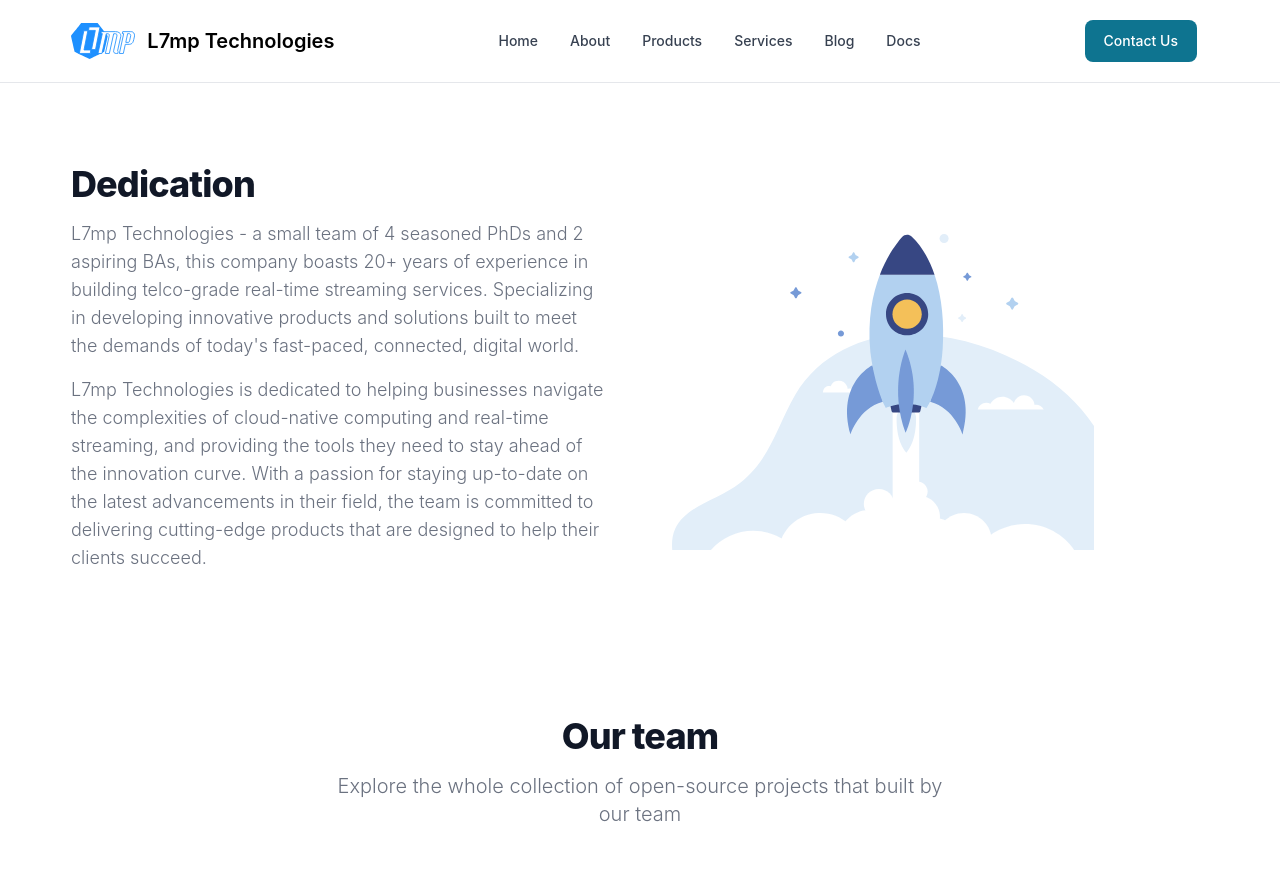
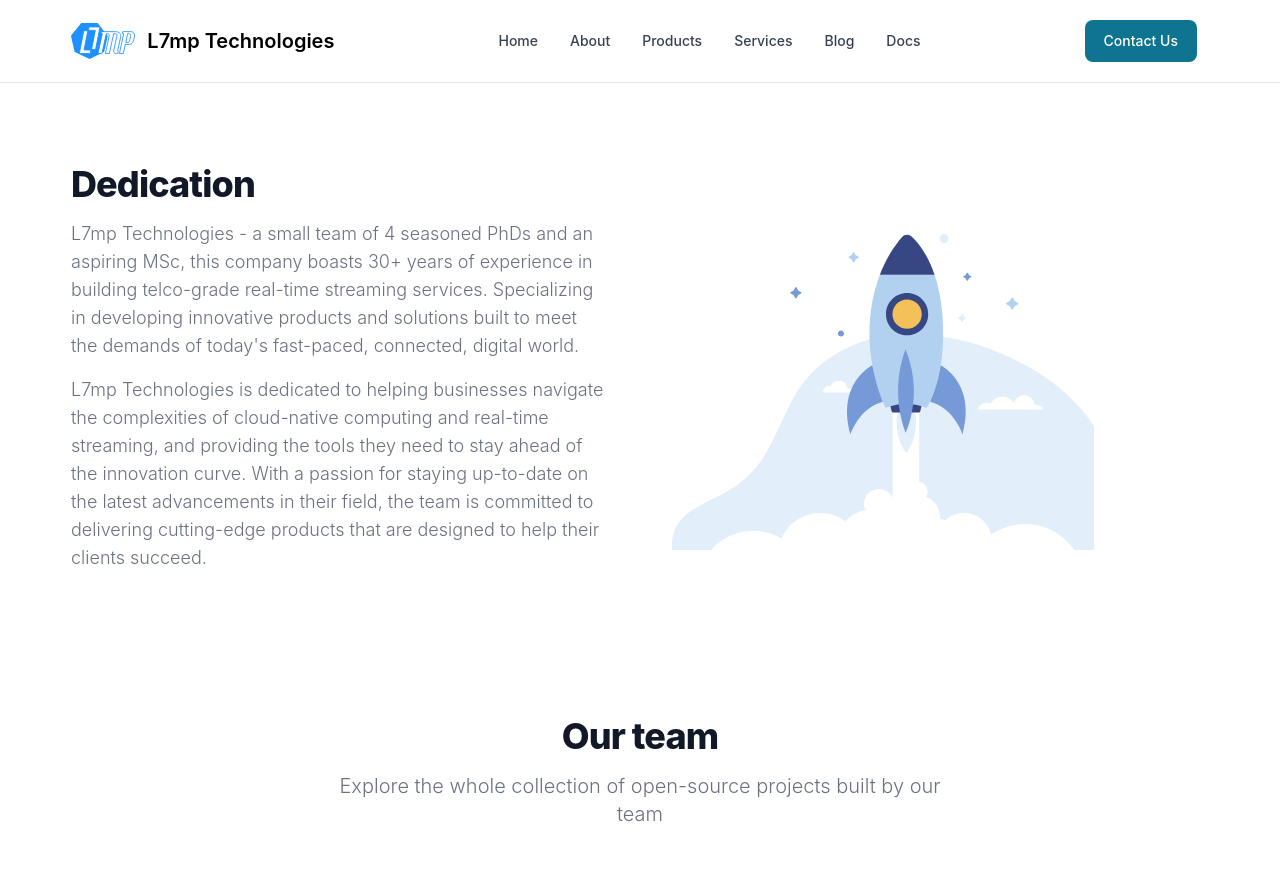
Before and after one commit to l7mp/l7mp.io, a React (Create React App) app: page /#/about in a window 1280 px wide. Shown: the top 890 px of the page. Built offline with nearby package versions, Linux system fonts and the light colour scheme.

Commit message:
Update about page
- Update team description
- Fix a thinko
- Reorganize variables to separate constant constants and
  not-so-constant constants

```diff
--- a/src/data/AboutData.js
+++ b/src/data/AboutData.js
@@ -6,22 +6,22 @@ import NMateImg from '../../src/assets/img/members/nmate.jpg';
 import VRichardImg from '../../src/assets/img/members/vrichard.jpg';
 import DKornelImg from '../../src/assets/img/members/dkornel.jpg';
 
+const githubPath = 'M8 0C3.58 0 0 3.58 0 8c0 3.54 2.29 6.53 5.47 7.59.4.07.55-.17.55-.38 0-.19-.01-.82-.01-1.49-2.01.37-2.53-.49-2.69-.94-.09-.23-.48-.94-.82-1.13-.28-.15-.68-.52-.01-.53.63-.01 1.08.58 1.23.82.72 1.21 1.87.87 2.33.66.07-.52.28-.87.51-1.07-1.78-.2-3.64-.89-3.64-3.95 0-.87.31-1.59.82-2.15-.08-.2-.36-1.02.08-2.12 0 0 .67-.21 2.2.82.64-.18 1.32-.27 2-.27.68 0 1.36.09 2 .27 1.53-1.04 2.2-.82 2.2-.82.44 1.1.16 1.92.08 2.12.51.56.82 1.27.82 2.15 0 3.07-1.87 3.75-3.65 3.95.29.25.54.73.54 1.48 0 1.07-.01 1.93-.01 2.2 0 .21.15.46.55.38A8.012 8.012 0 0 0 16 8c0-4.42-3.58-8-8-8z';
+
+const linkedinPath = 'M0 1.146C0 .513.526 0 1.175 0h13.65C15.474 0 16 .513 16 1.146v13.708c0 .633-.526 1.146-1.175 1.146H1.175C.526 16 0 15.487 0 14.854V1.146zm4.943 12.248V6.169H2.542v7.225h2.401zm-1.2-8.212c.837 0 1.358-.554 1.358-1.248-.015-.709-.52-1.248-1.342-1.248-.822 0-1.359.54-1.359 1.248 0 .694.521 1.248 1.327 1.248h.016zm4.908 8.212V9.359c0-.216.016-.432.08-.586.173-.431.568-.878 1.232-.878.869 0 1.216.662 1.216 1.634v3.865h2.401V9.25c0-2.22-1.184-3.252-2.764-3.252-1.274 0-1.845.7-2.165 1.193v.025h-.016a5.54 5.54 0 0 1 .016-.025V6.169h-2.4c.03.678 0 7.225 0 7.225h2.4z';
+
 export const aboutData = {
     image: AboutImg,
     title: 'Dedication',
     paragraphs: [
-        "L7mp Technologies - a small team of 4 seasoned PhDs and 2 aspiring BAs, this company boasts 20+ years of experience in building telco-grade real-time streaming services. Specializing in developing innovative products and solutions built to meet the demands of today's fast-paced, connected, digital world.",
+        "L7mp Technologies - a small team of 4 seasoned PhDs and an aspiring MSc, this company boasts 30+ years of experience in building telco-grade real-time streaming services. Specializing in developing innovative products and solutions built to meet the demands of today's fast-paced, connected, digital world.",
 
         "L7mp Technologies is dedicated to helping businesses navigate the complexities of cloud-native computing and real-time streaming, and providing the tools they need to stay ahead of the innovation curve. With a passion for staying up-to-date on the latest advancements in their field, the team is committed to delivering cutting-edge products that are designed to help their clients succeed."
     ]
 };
 
-const githubPath = 'M8 0C3.58 0 0 3.58 0 8c0 3.54 2.29 6.53 5.47 7.59.4.07.55-.17.55-.38 0-.19-.01-.82-.01-1.49-2.01.37-2.53-.49-2.69-.94-.09-.23-.48-.94-.82-1.13-.28-.15-.68-.52-.01-.53.63-.01 1.08.58 1.23.82.72 1.21 1.87.87 2.33.66.07-.52.28-.87.51-1.07-1.78-.2-3.64-.89-3.64-3.95 0-.87.31-1.59.82-2.15-.08-.2-.36-1.02.08-2.12 0 0 .67-.21 2.2.82.64-.18 1.32-.27 2-.27.68 0 1.36.09 2 .27 1.53-1.04 2.2-.82 2.2-.82.44 1.1.16 1.92.08 2.12.51.56.82 1.27.82 2.15 0 3.07-1.87 3.75-3.65 3.95.29.25.54.73.54 1.48 0 1.07-.01 1.93-.01 2.2 0 .21.15.46.55.38A8.012 8.012 0 0 0 16 8c0-4.42-3.58-8-8-8z';
-
-const linkedinPath = 'M0 1.146C0 .513.526 0 1.175 0h13.65C15.474 0 16 .513 16 1.146v13.708c0 .633-.526 1.146-1.175 1.146H1.175C.526 16 0 15.487 0 14.854V1.146zm4.943 12.248V6.169H2.542v7.225h2.401zm-1.2-8.212c.837 0 1.358-.554 1.358-1.248-.015-.709-.52-1.248-1.342-1.248-.822 0-1.359.54-1.359 1.248 0 .694.521 1.248 1.327 1.248h.016zm4.908 8.212V9.359c0-.216.016-.432.08-.586.173-.431.568-.878 1.232-.878.869 0 1.216.662 1.216 1.634v3.865h2.401V9.25c0-2.22-1.184-3.252-2.764-3.252-1.274 0-1.845.7-2.165 1.193v.025h-.016a5.54 5.54 0 0 1 .016-.025V6.169h-2.4c.03.678 0 7.225 0 7.225h2.4z';
-
 export const membersData = {
-    intro: 'Explore the whole collection of open-source projects that built by our team',
+    intro: 'Explore the whole collection of open-source projects built by our team',
     members: [
         {
             image: MPeterImg,
```
